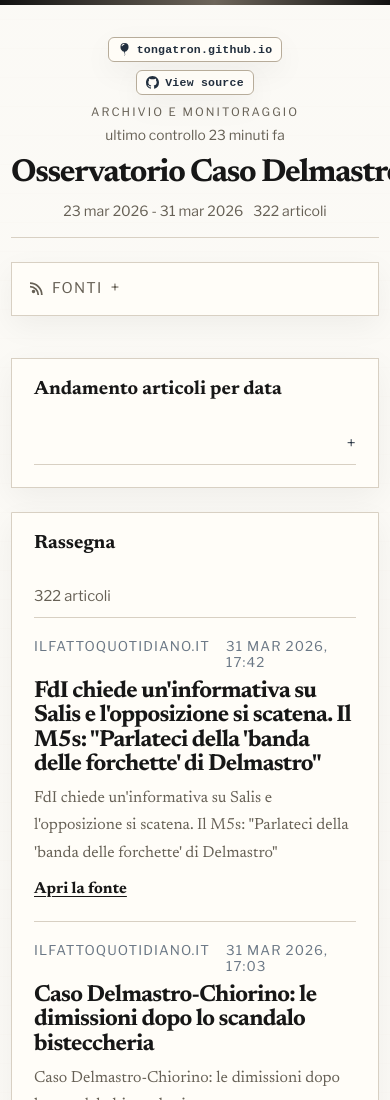
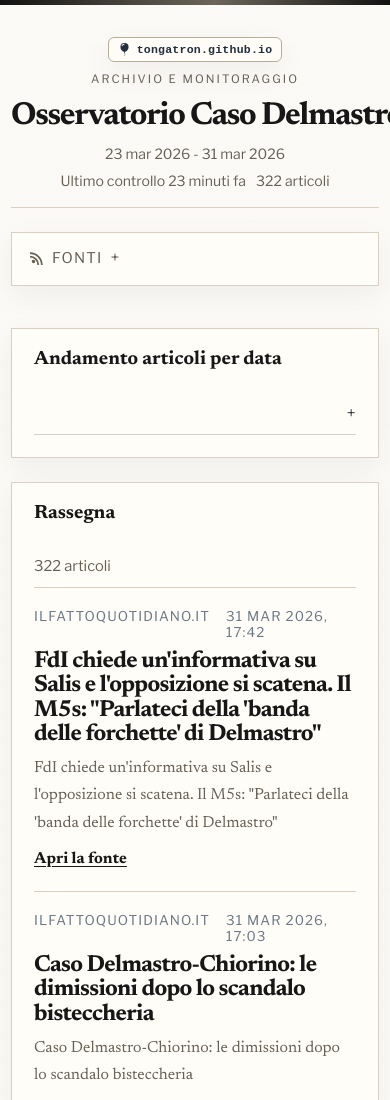
Before and after one commit to tongatron/osservatorio-delmastro, a website: page index.html in a window 390 px wide. Shown: the top 1100 px of the page. Drawn offline with nearby package versions, Linux system fonts and the light colour scheme.

Commit message:
Move check status into masthead meta

```diff
--- a/index.html
+++ b/index.html
@@ -29,20 +29,12 @@
             </svg>
             <span>tongatron.github.io</span>
           </a>
-          <a class="site-badge site-badge-secondary" href="https://github.com/tongatron/osservatorio-delmastro" target="_blank" rel="noreferrer">
-            <svg xmlns="http://www.w3.org/2000/svg" width="16" height="16" fill="currentColor" viewBox="0 0 16 16" aria-hidden="true">
-              <path d="M8 0C3.58 0 0 3.58 0 8a8 8 0 0 0 5.47 7.59c.4.07.55-.17.55-.38 0-.19-.01-.82-.01-1.49-2.01.37-2.53-.49-2.69-.94-.09-.23-.48-.94-.82-1.13-.28-.15-.68-.52-.01-.53.63-.01 1.08.58 1.23.82.72 1.21 1.87.87 2.33.66.07-.52.28-.87.5-1.07-1.78-.2-3.64-.89-3.64-3.95 0-.87.31-1.59.82-2.15-.08-.2-.36-1.02.08-2.12 0 0 .67-.21 2.2.82a7.65 7.65 0 0 1 4 0c1.53-1.04 2.2-.82 2.2-.82.44 1.1.16 1.92.08 2.12.51.56.82 1.27.82 2.15 0 3.07-1.87 3.75-3.65 3.95.29.25.54.73.54 1.48 0 1.07-.01 1.93-.01 2.2 0 .21.15.46.55.38A8.01 8.01 0 0 0 16 8c0-4.42-3.58-8-8-8"/>
-            </svg>
-            <span>View source</span>
-          </a>
         </div>
         <p class="edition-kicker">Archivio e monitoraggio</p>
-        <div class="status-badge">
-          <p id="checked-relative" class="checked-relative"></p>
-        </div>
         <h1 class="nameplate">Osservatorio Caso Delmastro</h1>
         <div class="masthead-meta">
           <span id="date-window" class="meta-item"></span>
+          <span id="checked-relative" class="meta-item"></span>
           <span id="masthead-count" class="meta-item"></span>
         </div>
       </header>
--- a/styles.css
+++ b/styles.css
@@ -87,10 +87,6 @@
   box-shadow: var(--shadow);
 }
 
-.site-badge-secondary {
-  background: rgba(255, 253, 248, 0.82);
-}
-
 .site-badge svg {
   flex: 0 0 auto;
   width: 13px;
@@ -116,22 +112,6 @@
   max-width: none;
   text-align: center;
   white-space: nowrap;
-}
-
-.status-badge {
-  position: absolute;
-  top: 8px;
-  right: 0;
-  display: flex;
-  align-items: flex-end;
-}
-
-.checked-relative {
-  margin: 0;
-  font-family: var(--font-sans);
-  font-size: 0.86rem;
-  color: var(--muted);
-  text-transform: lowercase;
 }
 
 .masthead-meta {
@@ -511,18 +491,9 @@
 
   .site-badges {
     position: static;
+    justify-content: center;
     align-items: center;
     margin: 0 auto 12px;
-  }
-
-  .status-badge {
-    position: static;
-    justify-content: center;
-    margin: 8px 0 0;
-  }
-
-  .checked-relative {
-    text-align: center;
   }
 
   .layout {
@@ -544,20 +515,9 @@
     width: min(100% - 22px, 1280px);
   }
 
-  .status-badge {
-    position: static;
-    margin-top: 8px;
-    align-items: center;
-  }
-
   .masthead-meta {
     gap: 10px;
     justify-content: center;
-  }
-
-  .updated-relative,
-  .checked-relative {
-    text-align: center;
   }
 
   .site-badges {
```
